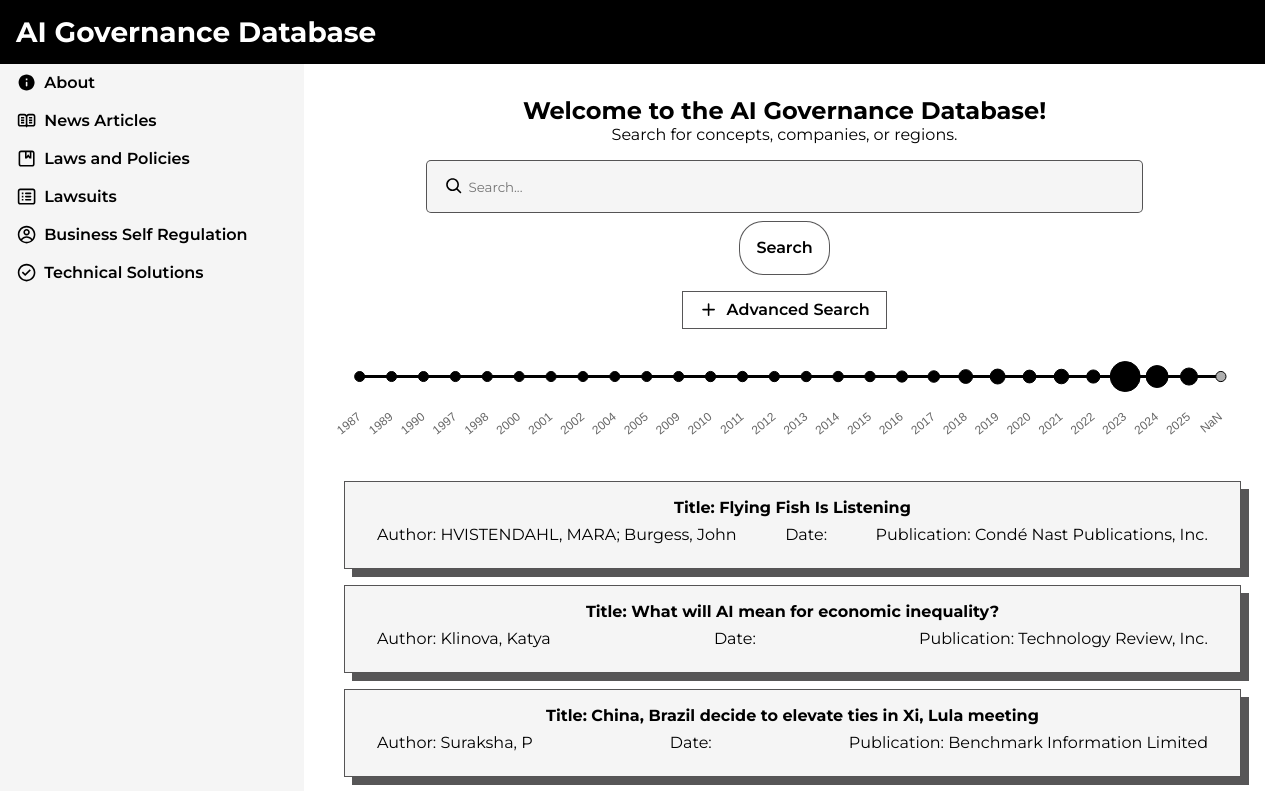
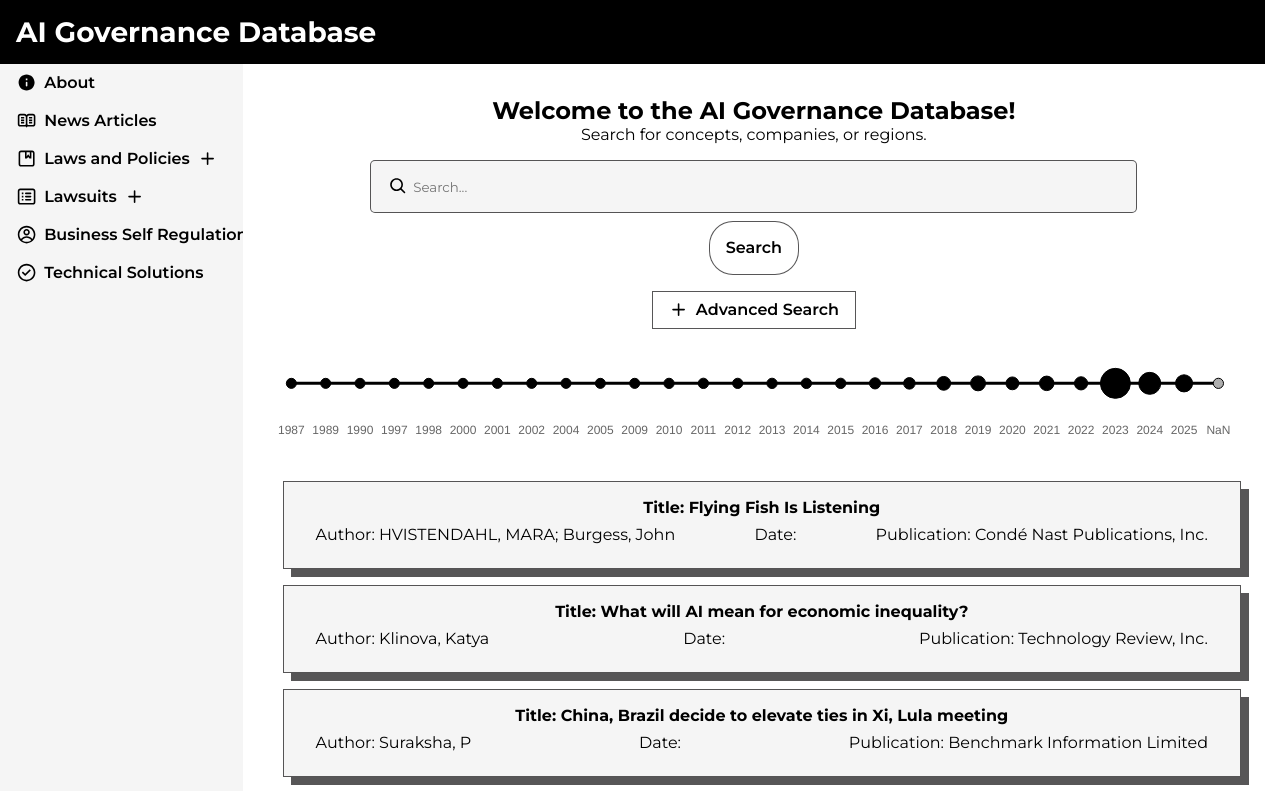
Before and after one commit to technology-ethics-initiative/ai-governance-database, a React (Vite) app: page /#/ in a window 1280 px wide. Shown: the top 791 px of the page. Built offline with nearby package versions, Linux system fonts and the light colour scheme.

Commit message:
modifies import of data for dropdown pages

```diff
--- a/src/Components/SideBar.jsx
+++ b/src/Components/SideBar.jsx
@@ -1,8 +1,16 @@
 import { useState } from "react";
 import { AboutIcon, AlbumIcon, BookIcon, CheckIcon, ListIcon, MinusIcon, PersonIcon, PlusIcon } from "./Icons";
 import styles from './SideBar.module.css';
+import { pagesData } from "../data/news";
+
+console.log(Object.keys(pagesData.laws))
+const countries = Object.keys(pagesData.laws);
+const companies = Object.keys(pagesData.lawsuits);
 
 function SideBar(props) {
+  const [lawsDrop, setLawsDrop] = useState(false);
+  const [suitsDrop, setSuitsDrop] = useState(false);
+
   return (
     <>
       {props.open ? (
@@ -20,17 +28,43 @@ function SideBar(props) {
             </button>
           </a>
           <a href="#/laws-and-policies">
-            <button>
+            <button id="lawsDropdown" onClick={() => setLawsDrop(!lawsDrop)}>
               <AlbumIcon height="1.2em" width="1.2em" />
               Laws and Policies
+              { lawsDrop ? (
+                  <MinusIcon height="1.2em" width="1.2em" />
+                ) : (
+                  <PlusIcon height="1.2em" width="1.2em" />
+                )
+              }
             </button>
           </a>
+          <div className={styles.dropDown + " " + (lawsDrop ? styles.open : "")}>
+            {countries.map((country) => (
+              <a key={country} href={"#/laws-and-policies/" + country}>
+                <button>{country}</button>
+              </a>
+            ))}
+          </div>
           <a href="#/lawsuits">
-            <button>
+            <button id="suitsDropdown" onClick={() => setSuitsDrop(!suitsDrop)}>
               <ListIcon height="1.2em" width="1.2em" />
               Lawsuits
+              { suitsDrop ? (
+                  <MinusIcon height="1.2em" width="1.2em" />
+                ) : (
+                  <PlusIcon height="1.2em" width="1.2em" />
+                )
+              }
             </button>
           </a>
+          <div className={styles.dropDown + " " + (suitsDrop ? styles.open : "")}>
+            {companies.map((company) => (
+              <a key={company} href={"#/lawsuits/" + company}>
+                <button>{company}</button>
+              </a>
+            ))}
+          </div>
           <a href="#/business-self-regulation">
             <button>
               <PersonIcon height="1.2em" width="1.2em" />
--- a/src/Components/SideBar.module.css
+++ b/src/Components/SideBar.module.css
@@ -15,7 +15,7 @@
   color: var(--cr-primary-black);
   transition: background-color 0.5s ease-in-out, color 0.5s ease-in-out;
   overflow-x: hidden;
-  overflow: visible;
+  overflow-y: scroll;
 }
 
 .sideBar a {
@@ -47,3 +47,16 @@
   border-color: var(--cr-shaded-white);
   transform: translateY(0);
 }
+
+.dropDown {
+  display: none;
+}
+
+.dropDown.open {
+  display: flex;
+  flex-direction: column;
+}
+
+.dropDown.open button {
+  padding-left: 3rem;
+}
```
